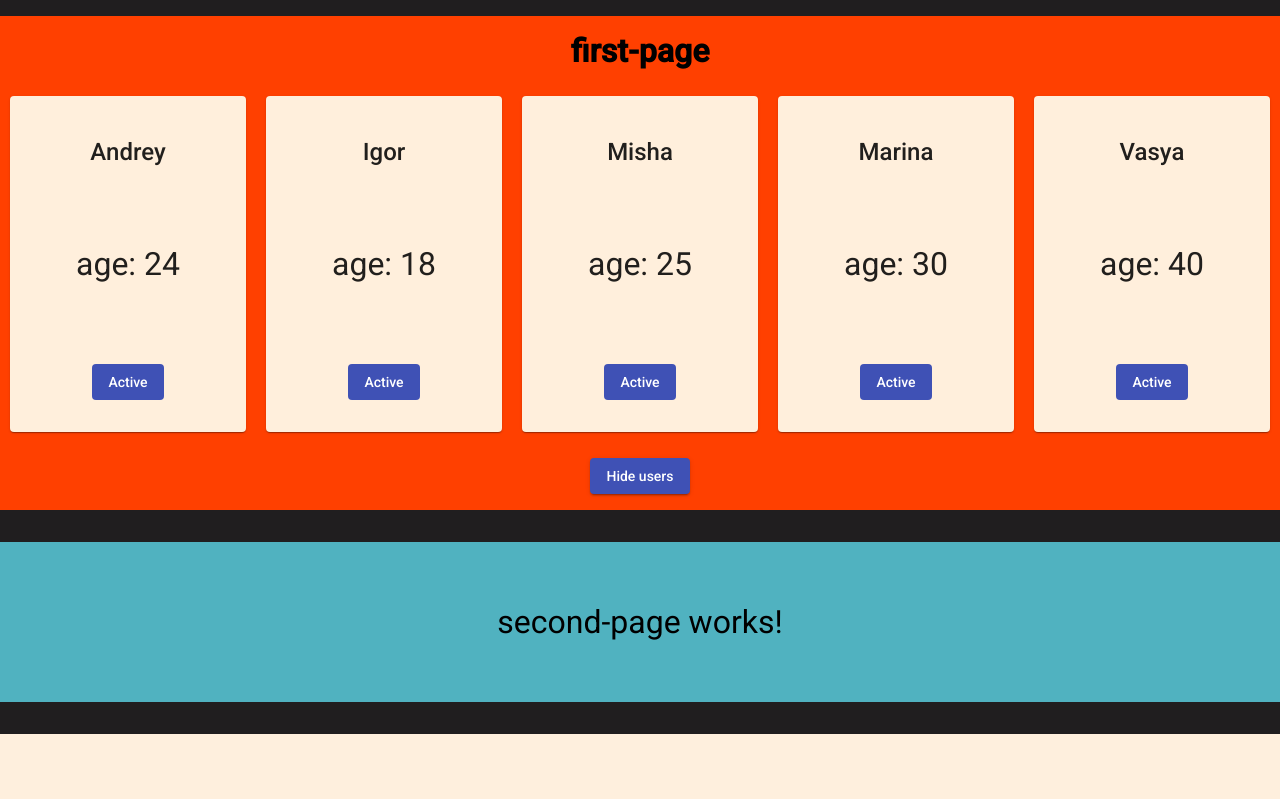
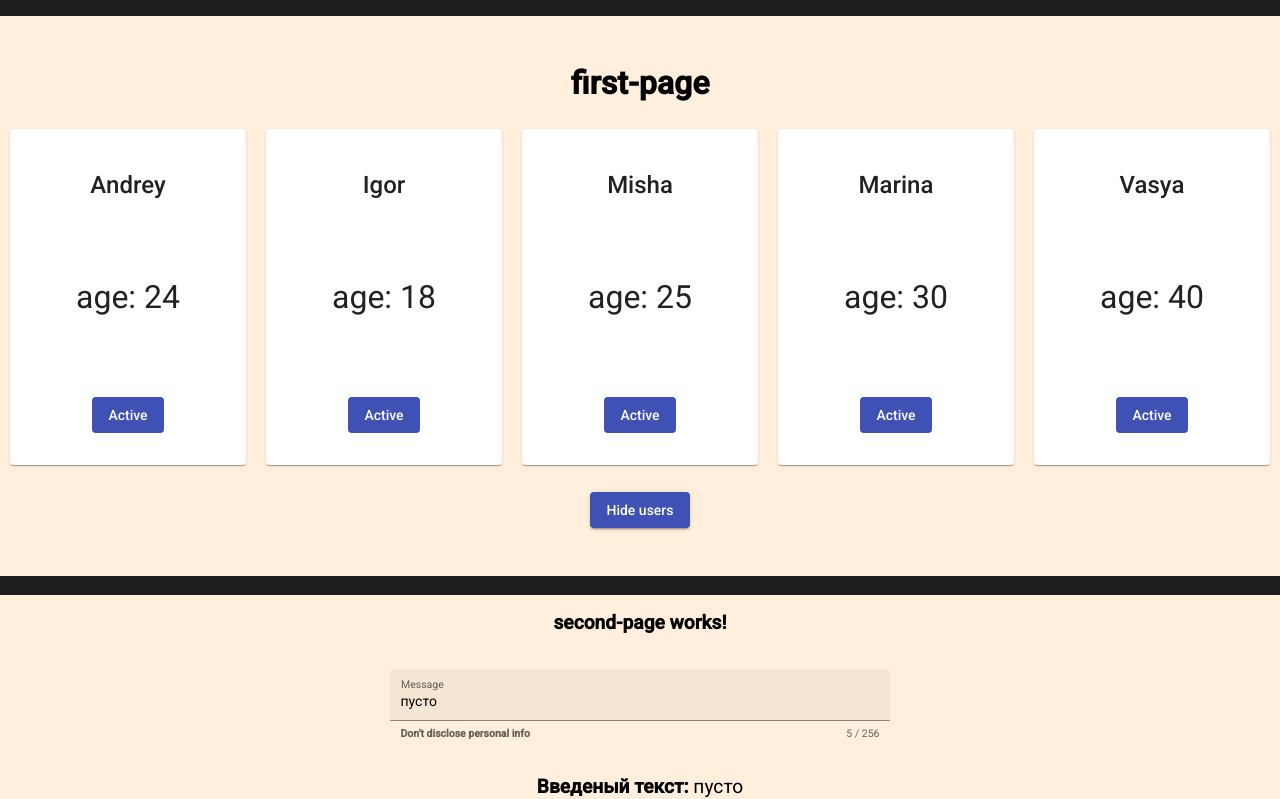
Before and after one commit to sivyankof/angular-test, an Angular app: page / in a window 1280 px wide. Shown: the part 240-1039 px from the top of the page. Built offline with nearby package versions, Linux system fonts and the light colour scheme.

Commit message:
add a input on page second

```diff
--- a/src/app/first-page/first-page.component.html
+++ b/src/app/first-page/first-page.component.html
@@ -2,16 +2,22 @@
     <h2 class="title">first-page</h2>
 
     <div class="items" *ngIf="hiddenUsers">
-        <mat-card *ngFor="let user of users" id="item">
+        <mat-card *ngFor="let user of users" id="item" [ngClass]="{ 'non-active': !user.activated }">
             <mat-card-title> {{ user.name }}</mat-card-title>
 
             <p>age: {{ user.age }}</p>
 
             <button mat-flat-button color="primary" [disabled]="!user.activated" (click)="isActiveUser(user)">
-                Active
+                {{ user.activated ? 'Active' : 'Non-active' }}
             </button>
         </mat-card>
     </div>
 
-    <button class="btn-toogle-hide" mat-raised-button color="primary" (click)="toogleHideUsers()">Hide users</button>
+    <div class="users-message-hidden" *ngIf="!hiddenUsers">
+        <p>All users are hidden</p>
+    </div>
+
+    <button class="btn-toogle-hide" mat-raised-button color="primary" (click)="toogleHideUsers()">
+        {{ hiddenUsers ? 'Hide users' : 'Show users' }}
+    </button>
 </div>
--- a/src/app/first-page/first-page.component.scss
+++ b/src/app/first-page/first-page.component.scss
@@ -1,8 +1,11 @@
 .container {
-    background-color: #ff4000;
+    background-color: #ffefdc;
     display: flex;
     flex-direction: column;
-    justify-content: center;
+    justify-content: space-between;
+    padding: 2rem 0;
+    height: 35rem;
+    box-sizing: border-box;
 
     h2 {
         margin: 0 auto;
@@ -18,11 +21,23 @@
             line-height: 5rem;
             text-align: center;
             font-size: 2rem;
-            background-color: #ffefdc;
+            background-color: white;
             list-style: none;
             margin: 10px;
             width: 400px;
+
+            &.non-active {
+                background-color: #50b2c0;
+                color: white;
+                transition: 0.4s ease-in-out;
+            }
         }
+    }
+
+    .users-message-hidden {
+        margin: 0 auto;
+        font-size: 3rem;
+        color: darkslategray;
     }
 
     .btn-toogle-hide {
--- a/src/app/first-page/first-page.component.ts
+++ b/src/app/first-page/first-page.component.ts
@@ -1,4 +1,10 @@
 import { Component, OnInit } from '@angular/core';
+
+interface User {
+    name: string;
+    age: number;
+    activated: boolean;
+}
 
 @Component({
     selector: 'first-page',
@@ -6,7 +12,7 @@ import { Component, OnInit } from '@angular/core';
     styleUrls: ['./first-page.component.scss'],
 })
 export class FirstPageComponent implements OnInit {
-    public users = [
+    public users: User[] = [
         { name: 'Andrey', age: 24, activated: true },
         { name: 'Igor', age: 18, activated: true },
         { name: 'Misha', age: 25, activated: true },
@@ -14,14 +20,14 @@ export class FirstPageComponent implements OnInit {
         { name: 'Vasya', age: 40, activated: true },
     ];
 
-    public hiddenUsers = true;
+    public hiddenUsers: boolean = true;
 
     constructor() {}
 
     ngOnInit(): void {}
 
-    isActiveUser(user: { name: string; age: number; activated: boolean }) {
-        this.users.find((obj) => {
+    isActiveUser(user: User): object {
+        return this.users.find((obj) => {
             if (obj.name === user.name) {
                 obj.activated = !obj.activated;
             }
--- a/src/app/second-page/second-page.component.html
+++ b/src/app/second-page/second-page.component.html
@@ -1 +1,25 @@
-<p>second-page works!</p>
+<div class="container">
+    <p>second-page works!</p>
+
+    <form class="example-form">
+        <mat-form-field class="example-full-width" appearance="fill">
+            <mat-label>Message</mat-label>
+            <input
+                matInput
+                #message
+                maxlength="256"
+                placeholder="Напиши что нибудь..."
+                name="inputText"
+                [(ngModel)]="inputText"
+            />
+
+            <mat-hint align="start"><strong>Don't disclose personal info</strong> </mat-hint>
+            <mat-hint align="end">{{ message.value.length }} / 256</mat-hint>
+        </mat-form-field>
+
+        <p>
+            Введеный текст:
+            <span>{{ inputText }}</span>
+        </p>
+    </form>
+</div>
--- a/src/app/second-page/second-page.component.scss
+++ b/src/app/second-page/second-page.component.scss
@@ -1,6 +1,25 @@
-p{
-	line-height: 10rem;
+.container {
     text-align: center;
-    font-size: 2rem;
-	background-color: #50b2c0;
+
+    background-color: #ffefdc;
+    height: 20rem;
+
+    p {
+        font-size: 1.2rem;
+        padding: 1rem;
+        font-weight: bold;
+
+        span {
+            font-weight: normal;
+        }
+    }
+    .example-form {
+        margin: 0 auto;
+        min-width: 150px;
+        max-width: 500px;
+        width: 100%;
+    }
+    .example-full-width {
+        width: 100%;
+    }
 }
--- a/src/app/second-page/second-page.component.ts
+++ b/src/app/second-page/second-page.component.ts
@@ -6,7 +6,8 @@ import { Component, OnInit } from '@angular/core';
     styleUrls: ['./second-page.component.scss'],
 })
 export class SecondPageComponent implements OnInit {
+    inputText: string = 'пусто';
+
     constructor() {}
-
     ngOnInit(): void {}
 }
```
Also changed, not shown: src/app/app.module.ts (+12 -2 lines).
